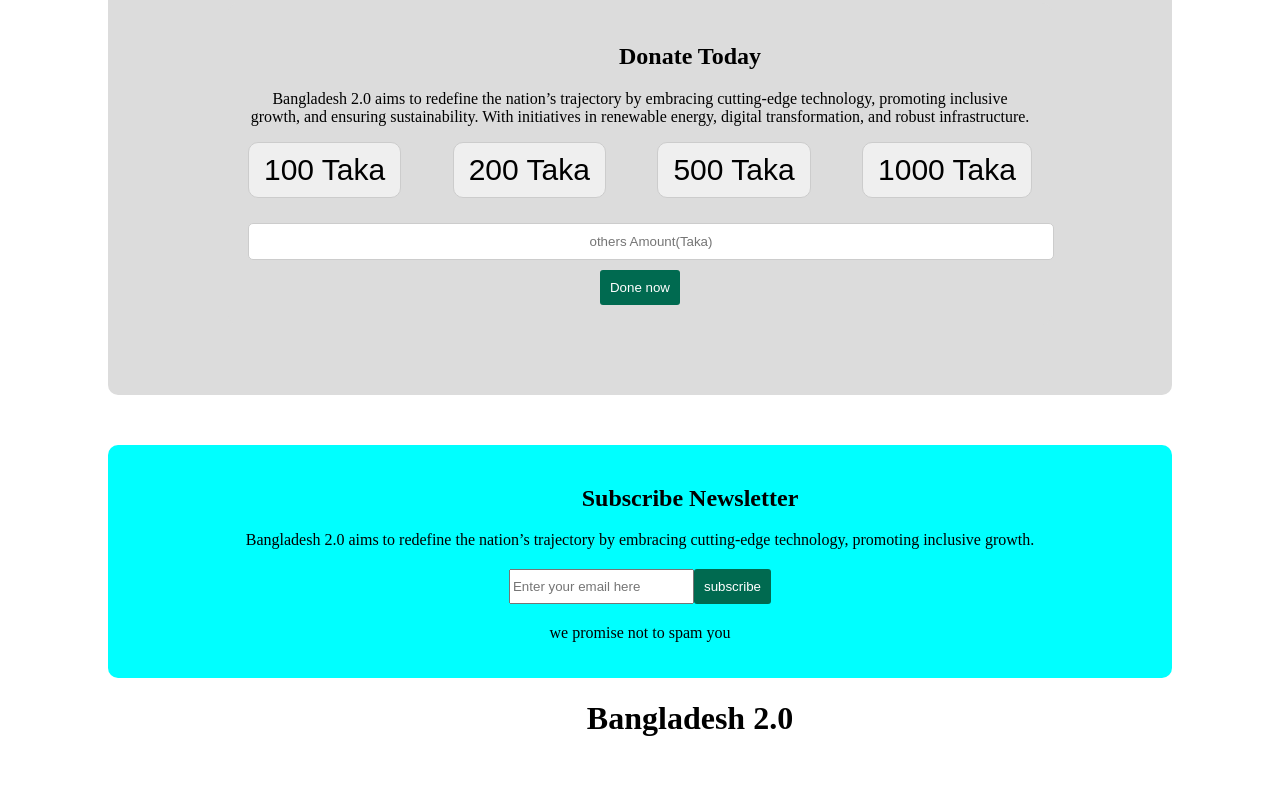
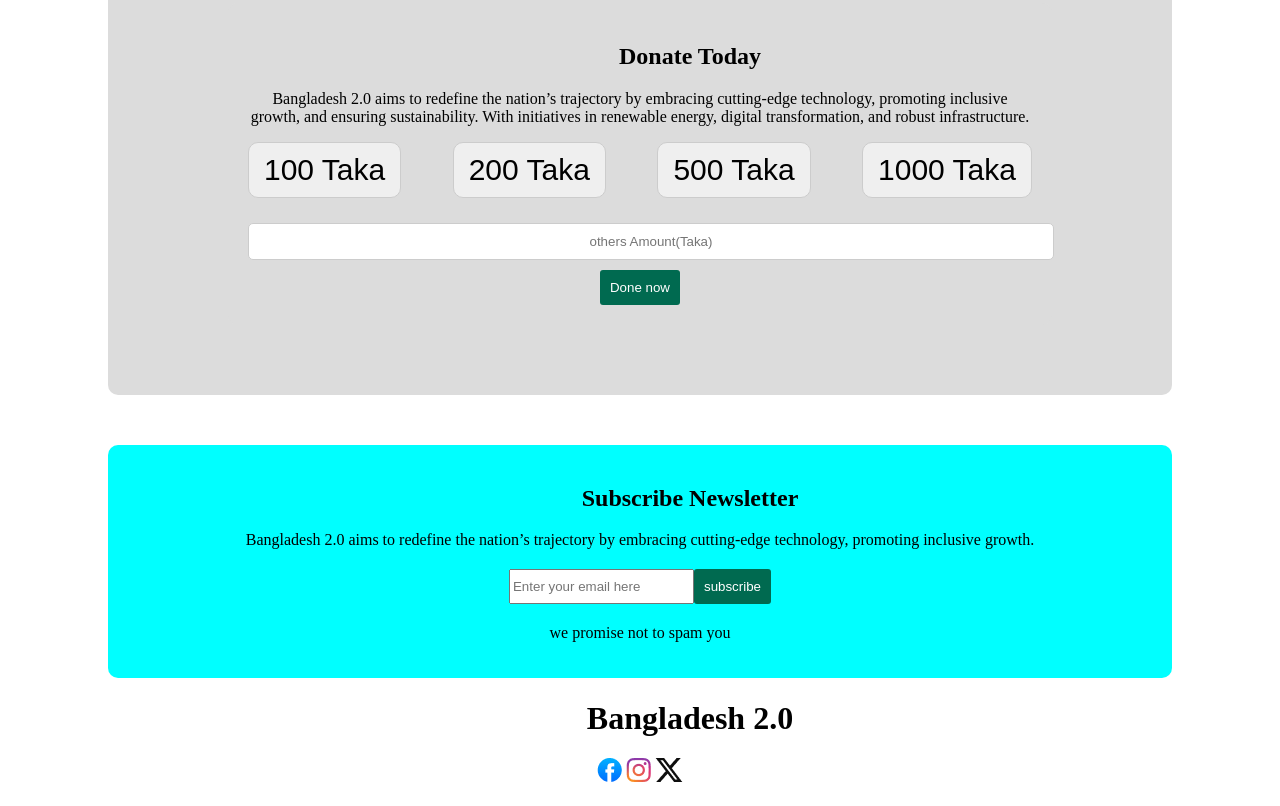
Before and after one commit to rafsan102/assignment-one, a plain HTML site: page index.html in a window 1280 px wide. Shown: the part 3796-4602 px from the top of the page. Drawn offline with Linux system fonts and the light colour scheme.

Commit message:
added all icon

```diff
--- a/index.html
+++ b/index.html
@@ -245,9 +245,9 @@
         <h1>Bangladesh 2.0</h1>
       </div>
       <div class="icon-img">
-        <img src="B11A1--assignment-1/assets/facebook.png" alt="">
-        <img src="B11A1--assignment-1/assets/instagram.png" alt="">
-        <img src="B11A1--assignment-1/assets/x.png" alt="">
+        <img src="assets/facebook.png" alt="">
+        <img src="assets/instagram.png" alt="">
+        <img src="assets/x.png" alt="">
       </div>
     </div>
   </footer>
```
